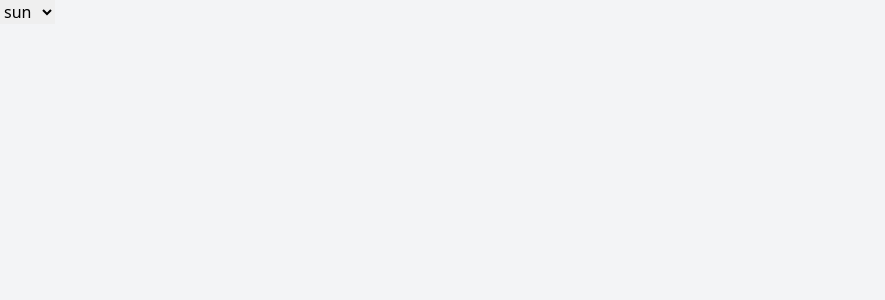
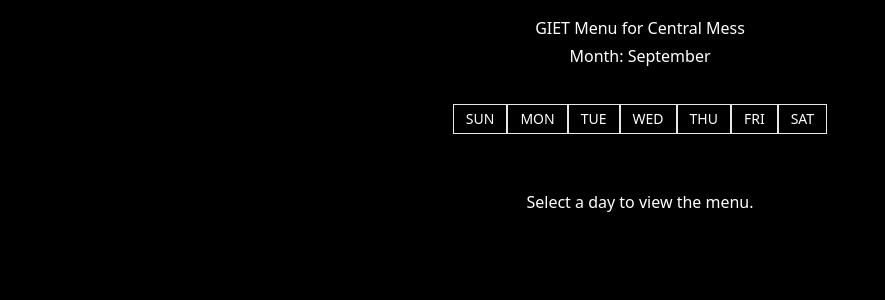
Before and after one commit to ashirbadsahu/giet-messmenu, a SvelteKit app: page / in a window 1280 px wide. Shown: the top 300 px of the page, without its empty margins (0-885 px from the left). Built offline with nearby package versions, Linux system fonts and the light colour scheme.

Commit message:
added function for choose date then data will display

```diff
--- a/src/routes/+layout.svelte
+++ b/src/routes/+layout.svelte
@@ -6,6 +6,6 @@
 
   <style lang="postcss">
     :global(html) {
-      background-color: theme(colors.gray.100);
+      background-color: theme(colors.black);
     }
   </style>
--- a/src/routes/+page.svelte
+++ b/src/routes/+page.svelte
@@ -1,24 +1,40 @@
 <script>
     import { menus } from "$lib/index";
+    let selectedDay = null; // State variable to store the selected day
 
-    let selectedDay = "";
-    let submitted = false;
-
-    function handleSubmit(event) {
-        event.preventDefault();
-        submitted = true;
-    }
-
-    function handleStateChange(event) {
-        selectedState = event.target.value;
+    // Function to update the selected day when a button is clicked
+    function selectDay(day) {
+        selectedDay = day;
     }
 </script>
+<div class="flex items-center justify-center my-4 text-white flex-col">
+    <h1>GIET Menu for Central Mess</h1>
+    <p class="py-1">Month: September</p>
+</div>
+<div class="flex items-center justify-center my-4">
+    <div class="flex items-center justify-center my-4">
+        {#each menus as menu}
+        <button
+            class="bg-transparent outline-none text-sm border border-white-100 px-3 py-1 text-white uppercase hover:bg-white hover:text-black"
+            on:click={() => selectDay(menu.day)}>
+            {menu.day}
+        </button>
+        {/each}
+    </div>
+</div>
 
+<div class="flex items-center justify-center my-10">
+    {#if selectedDay !== null}
+    <div class="w-64 h-68 rounded-lg border-2 border-white text-center">
+        <div class="py-2 px-1">
+        <p class="text-white py-2">Breakfast: {menus.find(menu => menu.day === selectedDay).breakfast}</p>
+        <p class="text-white py-2">Lunch: {menus.find(menu => menu.day === selectedDay).lunch}</p>
+        <p class="text-white py-2">Snacks: {menus.find(menu => menu.day === selectedDay).snacks}</p>
+        <p class="text-white py-2">Dinner: {menus.find(menu => menu.day === selectedDay).dinner}</p>
+        </div>
 
-    <div>
-        <select name="" id="">
-            {#each menus as menu}
-               <option value={menu}>{menu.day}</option>
-            {/each}
-        </select>
     </div>
+    {:else}
+    <p class="text-white">Select a day to view the menu.</p>
+    {/if}
+</div>
```
